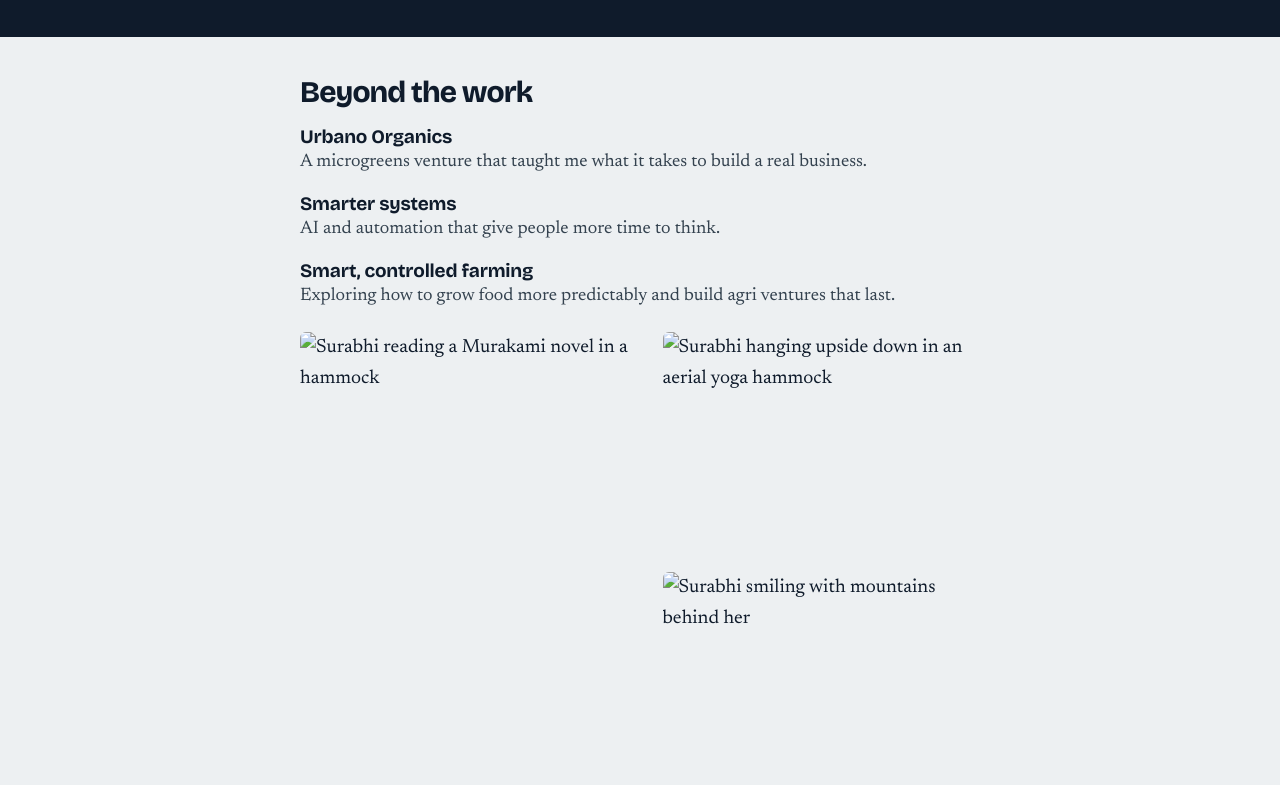
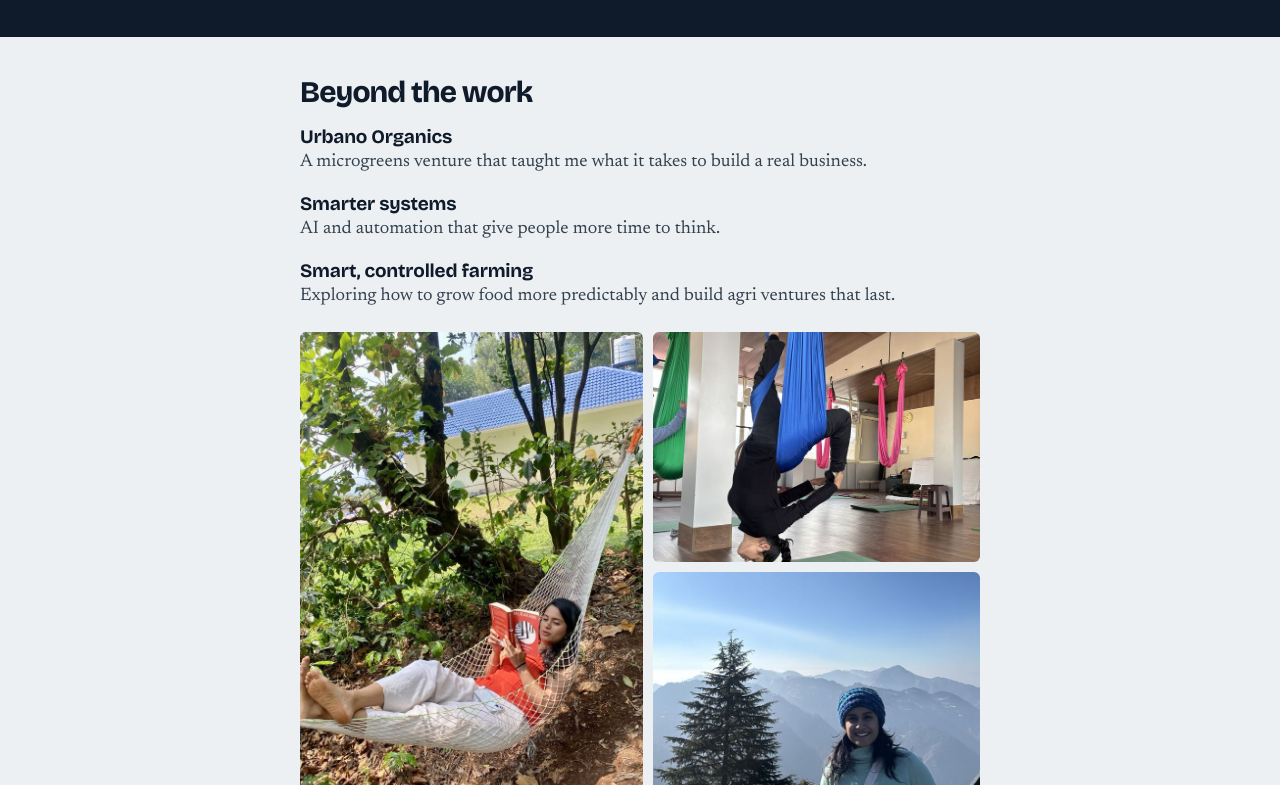
Before and after one commit to surabhi0908-cpu/CA_Surabhi_Rathi, a plain HTML site: page index.html in a window 1280 px wide. Shown: the part 2015-2800 px from the top of the page. Drawn offline with nearby package versions, Linux system fonts and the light colour scheme.

Commit message:
Add files via upload

```diff
--- a/index.html
+++ b/index.html
@@ -113,7 +113,7 @@ h2{font:750 30px/1.05 var(--display);letter-spacing:-.03em;margin:0 0 12px}
 <body>
 
 <header class="hero">
-  <img src="assets/sunset.jpg" width="1100" height="1467" alt="Surabhi walking on a beach at sunset, seen from behind">
+  <img src="sunset.jpg" onerror="this.onerror=null;this.src=this.getAttribute(\'src\').replace(\'.jpg\',\'.jpeg\')" width="1100" height="1467" alt="Surabhi walking on a beach at sunset, seen from behind">
   <div class="wrap">
     <div class="bar"><strong>CA Surabhi Rathi</strong><a href="#contact">Contact</a></div>
     <h1>Surabhi Rathi</h1>
@@ -136,7 +136,7 @@ h2{font:750 30px/1.05 var(--display);letter-spacing:-.03em;margin:0 0 12px}
   <div class="wrap">
     <div class="top">
       <p class="statement">Curiosity with a practical streak.</p>
-      <div class="arch"><img src="assets/surabhi-portrait.jpg" width="720" height="857" alt="Portrait of Surabhi Rathi"></div>
+      <div class="arch"><img src="surabhi-portrait.jpg" onerror="this.onerror=null;this.src=this.getAttribute(\'src\').replace(\'.jpg\',\'.jpeg\')" width="720" height="857" alt="Portrait of Surabhi Rathi"></div>
     </div>
     <p class="body">I’m a Chartered Accountant. I started in audit, M&amp;A and due diligence, and now work in fundraising, strategic finance and the Founder’s Office.</p>
     <p class="body" style="margin-top:0">I like turning complexity into clarity, and I started Urbano Organics, a microgreens venture, to see business from the entrepreneur’s side.</p>
@@ -165,9 +165,9 @@ h2{font:750 30px/1.05 var(--display);letter-spacing:-.03em;margin:0 0 12px}
     <div class="thread"><b>Smarter systems</b><p>AI and automation that give people more time to think.</p></div>
     <div class="thread"><b>Smart, controlled farming</b><p>Exploring how to grow food more predictably and build agri ventures that last.</p></div>
     <div class="collage">
-      <div class="c1"><img src="assets/reading.jpg" width="720" height="960" loading="lazy" alt="Surabhi reading a Murakami novel in a hammock"></div>
-      <div class="c2"><img src="assets/yoga.jpg" width="720" height="960" loading="lazy" alt="Surabhi hanging upside down in an aerial yoga hammock"></div>
-      <div class="c3"><img src="assets/mountains.jpg" width="720" height="960" loading="lazy" alt="Surabhi smiling with mountains behind her"></div>
+      <div class="c1"><img src="reading.jpg" onerror="this.onerror=null;this.src=this.getAttribute(\'src\').replace(\'.jpg\',\'.jpeg\')" width="720" height="960" loading="lazy" alt="Surabhi reading a Murakami novel in a hammock"></div>
+      <div class="c2"><img src="yoga.jpg" onerror="this.onerror=null;this.src=this.getAttribute(\'src\').replace(\'.jpg\',\'.jpeg\')" width="720" height="960" loading="lazy" alt="Surabhi hanging upside down in an aerial yoga hammock"></div>
+      <div class="c3"><img src="mountains.jpg" onerror="this.onerror=null;this.src=this.getAttribute(\'src\').replace(\'.jpg\',\'.jpeg\')" width="720" height="960" loading="lazy" alt="Surabhi smiling with mountains behind her"></div>
     </div>
     <p class="cap">Books, mountains and the occasional upside down.</p>
   </div>
```
